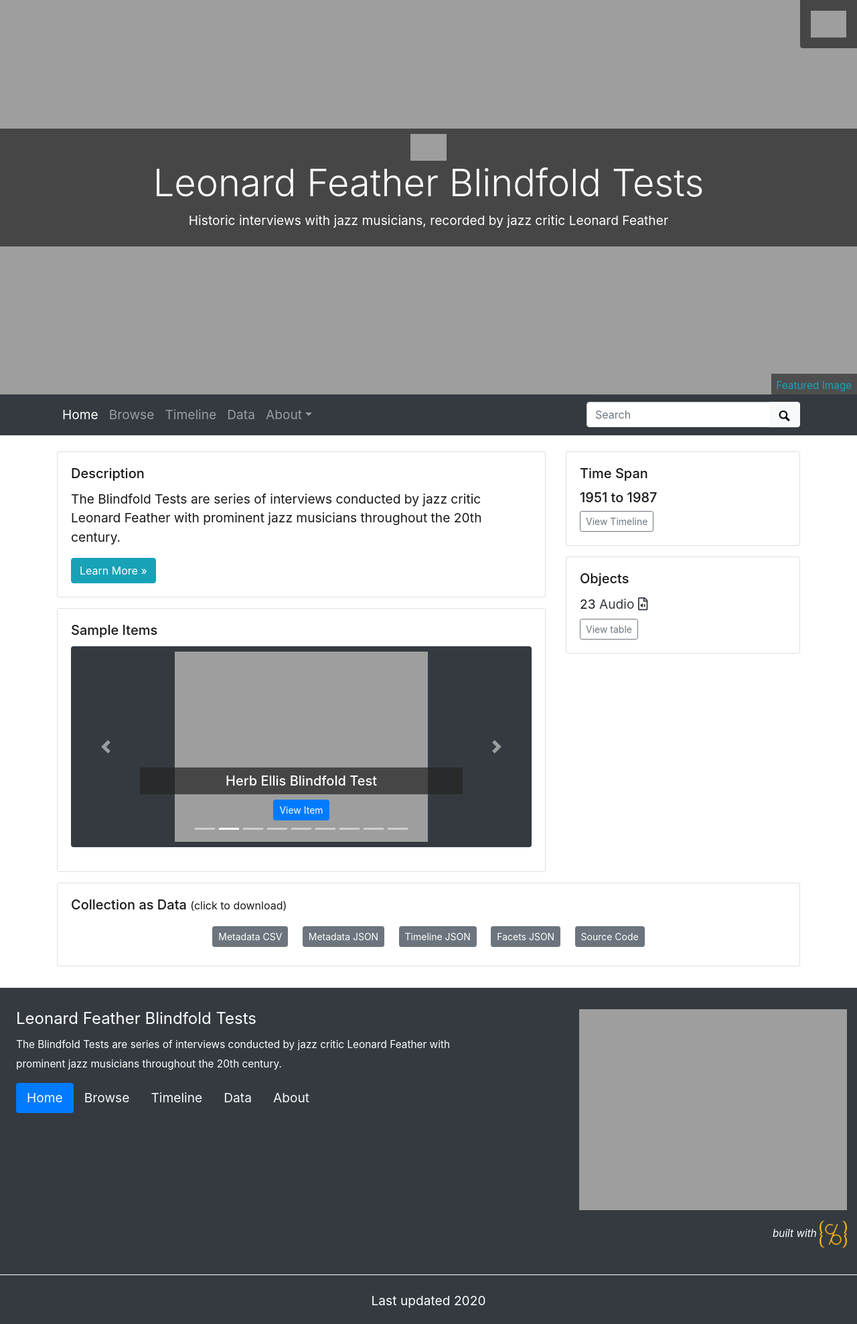
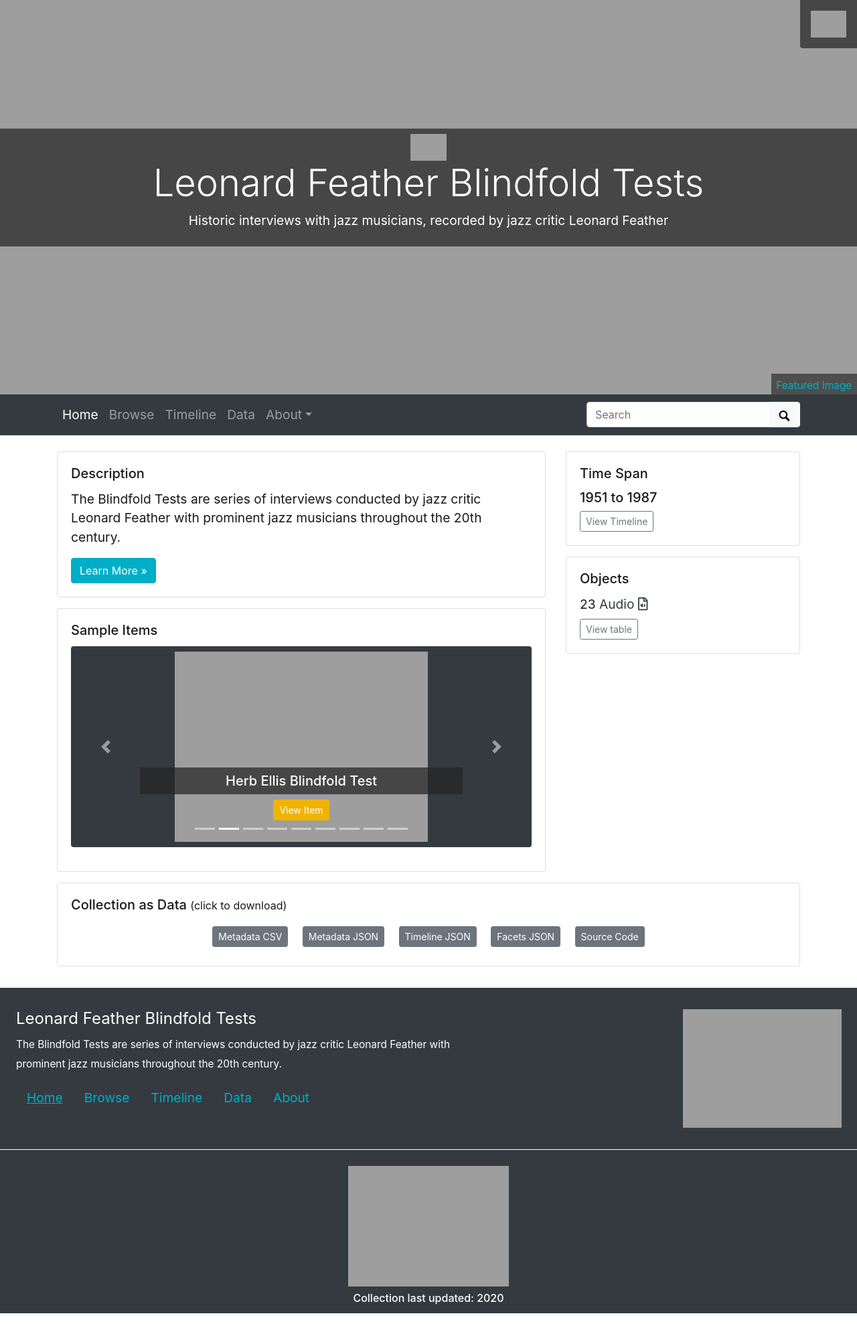
Before and after one commit to uidaholib/blindfold_draft, a Jekyll site: the page built from index.md, in a window 1280 px wide. Shown: the whole page at 67% size. Built offline with Jekyll 4.4.1, drawn with Linux system fonts in a browser that asks for light colours.

Commit message:
update colors and footer

```diff
--- a/_includes/footer.html
+++ b/_includes/footer.html
@@ -2,20 +2,20 @@
 
     <div class="row border-bottom border-white pb-4 mb-2">
 
-        <div class="col-md-7  px-4 mt-2">
+        <div class="col-md-7 px-4 mt-2 mb-4">
 
             <h4><a href="{{ '/' | absolute_url }}" class="text-white font-weight-normal">{{ site.title }}</a></h4>
             <p class="text-white"><small>{{ site.description }}</small></p>
             <nav>
-                <ul class="nav nav-pills ">
+                <ul class="nav">
                     {%- assign navItems = site.data.config-nav | where_exp: 'item', 'item.dropdown_parent == nil' -%}
                     {% for nav in navItems %}
                     <li class="nav-item">
                     {% if nav.stub %}
-                        <a class="nav-link text-light{% if page.url == nav.stub %} active{% endif %}" href="{{ nav.stub | relative_url }}">{{ nav.display_text }}</a>
+                        <a class="nav-link text-info{% if page.url == nav.stub %} text-underline active{% endif %}" href="{{ nav.stub | relative_url }}">{{ nav.display_text }}</a>
                     {%- else -%}
                     {% assign childStub = site.data.config-nav | where_exp: 'item', 'item.dropdown_parent == nav.display_text' | first %}
-                        <a class="nav-link text-light{% if page.url == childStub.stub %} active{% endif %}" href="{{ childStub.stub | relative_url }}">{{ nav.display_text }}</a>
+                        <a class="nav-link text-info{% if page.url == childStub.stub %} text-underline active{% endif %}" href="{{ childStub.stub | relative_url }}">{{ nav.display_text }}</a>
                     {% endif %}
                     </li>
                     {%- endfor -%}
@@ -24,27 +24,19 @@
 
         </div>
 
-        <div class="col-md-5 mt-2 text-right">
-
-            <p class="text-right">
-                <a href="{{ site.organization-link }}" target="_blank" rel="noopener">
-                    <img class="img-fluid" src="{{ site.organization-logo-nav | relative_url }}" alt="{{ site.organization-name }} logo">
-                </a>
-            </p>
-            <p class="text-white" id="footer-credits">
-                <small><em>built with</em>
-                    <a href="https://collectionbuilder.github.io/" target="_blank" rel="noopener" title="CollectionBuilder">
-                        <img src="{{ '/assets/img/collectionbuilder-logo.png' | relative_url }}" class="img-fluid" alt="CollectionBuilder logo" >
-                    </a>
-                </small>
-            </p>
-
+        <div class="col-md-5">
+            <div class="row justify-content-center justify-content-md-end">
+                <div class="col-8 col-sm-6 col-md-8 col-xl-6 m-2">
+                    <a href="https://www.lib.uidaho.edu/"><img alt="University of Idaho Library" src="https://www.lib.uidaho.edu/media/digital/liblogo_transparent.png" class="img-fluid"></a>
+                </div>
+            </div>
         </div>
 
     </div>
 
     <div class="col-md-12 text-center pt-3 pb-1">
-        <p class="text-white">Last updated {{ site.time | date: '%Y' }}</p>
+        <a href="https://www.lib.uidaho.edu/digital/"><img class="img-fluid mb-2 footer-diginit" src="https://www.lib.uidaho.edu/media/digital/bannerlogo_allwhite.png" alt="Digital Initiatives"></a>
+        <p class="text-white h6"><em></em>Collection last updated: {{ site.time | date: '%Y' }}</em></p>
     </div>
 
 </footer>
--- a/_includes/js/browse-js.html
+++ b/_includes/js/browse-js.html
@@ -58,7 +58,7 @@ function makeCard(obj) {
       card += '"></span></a></small></p>';
     }
     // view button
-    card += '<hr><a href="' + itemHref + '" class="btn btn-sm btn-light text-primary" title="link to ' + obj.title + '">View Full Record</a>';
+    card += '<hr><a href="' + itemHref + '" class="btn btn-sm btn-light" title="link to ' + obj.title + '">View Full Record</a>';
     // close divs
     card += '</div></div></div>';
     // send back big string
--- a/_includes/scroll-to-top.html
+++ b/_includes/scroll-to-top.html
@@ -12,6 +12,6 @@
         $('html, body').animate({scrollTop: 0}, 750);
     }
 </script>
-<button id="scroll-to-top" type="button" class="btn btn-link btn-lg" onclick="scrollToTop();" title="Back to Top" aria-label="Back to Top">
+<button id="scroll-to-top" type="button" class="btn btn-link btn-lg text-clearwater" onclick="scrollToTop();" title="Back to Top" aria-label="Back to Top">
     <span class="fa fa-angle-double-up fa-stack-1x" ></span>
 </button>
--- a/_sass/_custom.scss
+++ b/_sass/_custom.scss
@@ -0,0 +1,9 @@
+.footer-diginit {width: 240px;}
+
+.text-underline {
+    text-decoration: underline;
+}
+.browse-sort-item.active {
+    color:white;
+    background-color: $grey-color;
+}
```
Also changed, not shown: _data/config-theme-colors.csv (+12 -2 lines).
